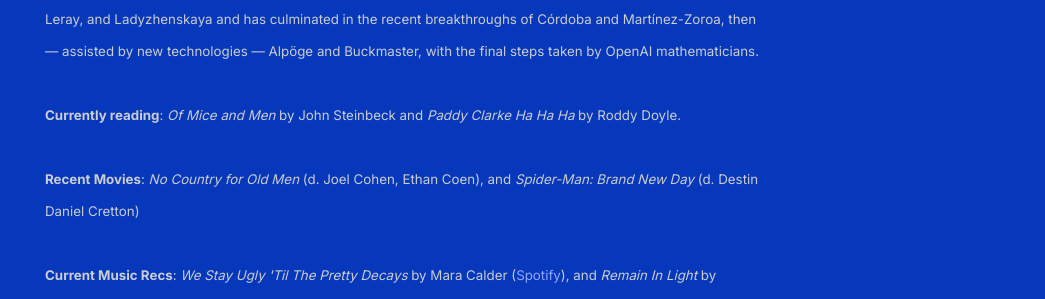
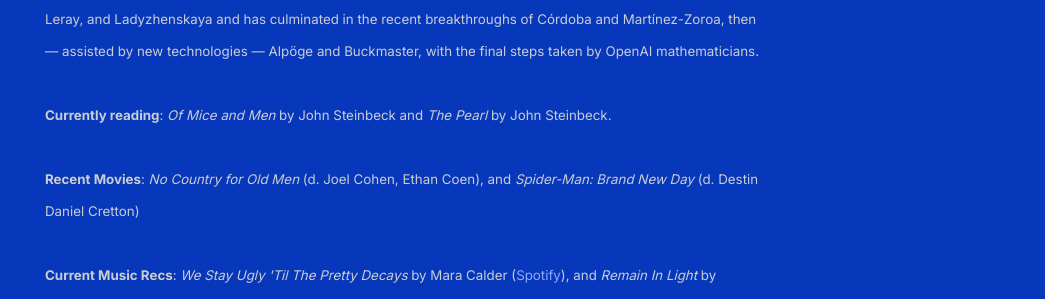
Before and after one commit to shihankanungo/shihankanungo.github.io, a Jekyll site: the page built from index.md, in a window 1280 px wide and 900 px high, scrolled down 663 px. Shown: the part 153-452 px from the top of the window, without its empty margins (235-1280 px from the left). Built offline with Jekyll 4.4.1, drawn with Linux system fonts in a browser that asks for light colours.

Commit message:
Update _config.yml

```diff
--- a/_config.yml
+++ b/_config.yml
@@ -8,7 +8,7 @@
 
           <small><b>Recent news</b>: <i>AI in Math</i>. The Navier–Stokes problem, one of mathematics’ great longstanding challenges concerning the equations that govern the flow of fluids, has been resolved. This story began with Navier, Stokes, Leray, and Ladyzhenskaya and has culminated in the recent breakthroughs of Córdoba and Martínez-Zoroa, then — assisted by new technologies — Alpöge and Buckmaster, with the final steps taken by OpenAI mathematicians.</small>
           <br /><br />
-          <small><b>Currently reading</b>: <i>Of Mice and Men</i> by John Steinbeck and <i>Paddy Clarke Ha Ha Ha</i> by Roddy Doyle.</small>
+          <small><b>Currently reading</b>: <i>Of Mice and Men</i> by John Steinbeck and <i>The Pearl</i> by John Steinbeck.</small>
           <br /><br />
           <small><b>Recent Movies</b>: <i>No Country for Old Men</i> (d. Joel Cohen, Ethan Coen), and <i>Spider-Man: Brand New Day</i> (d. Destin Daniel Cretton)</small>
           <br /><br />
```
